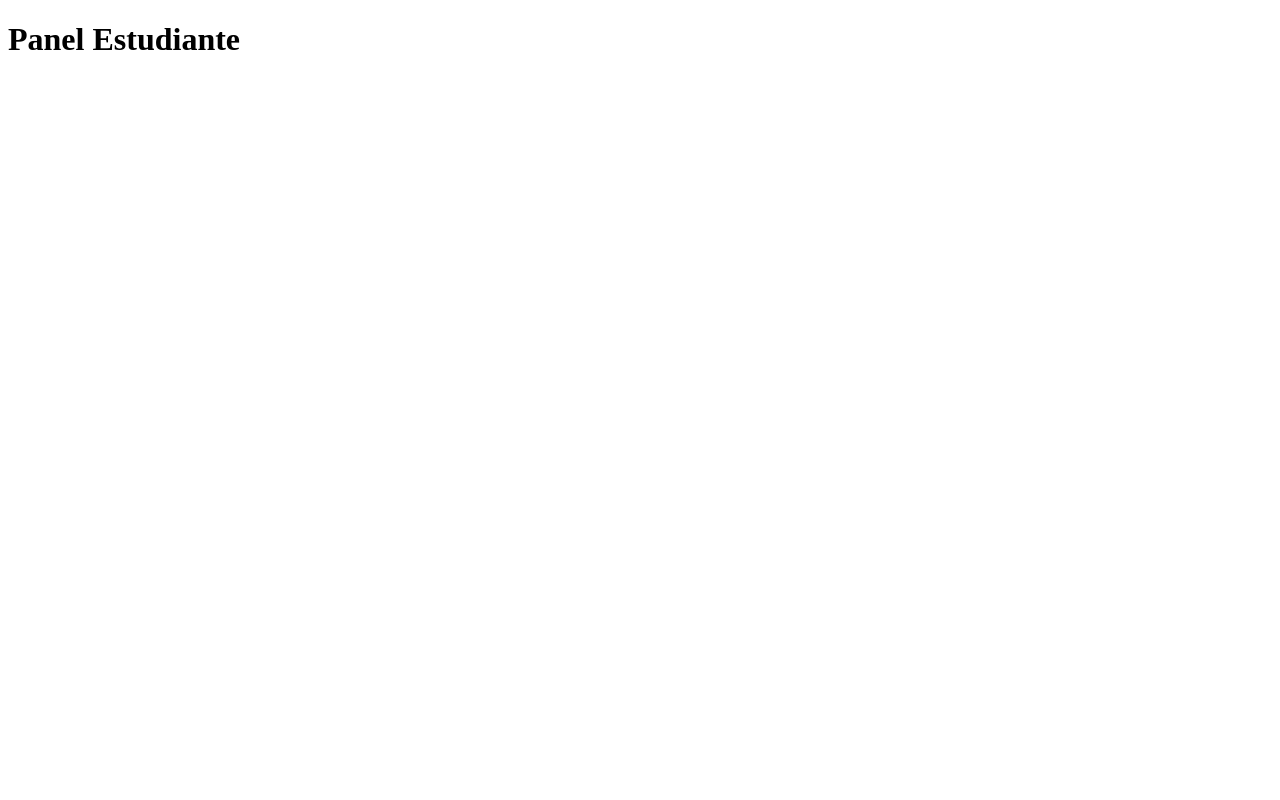
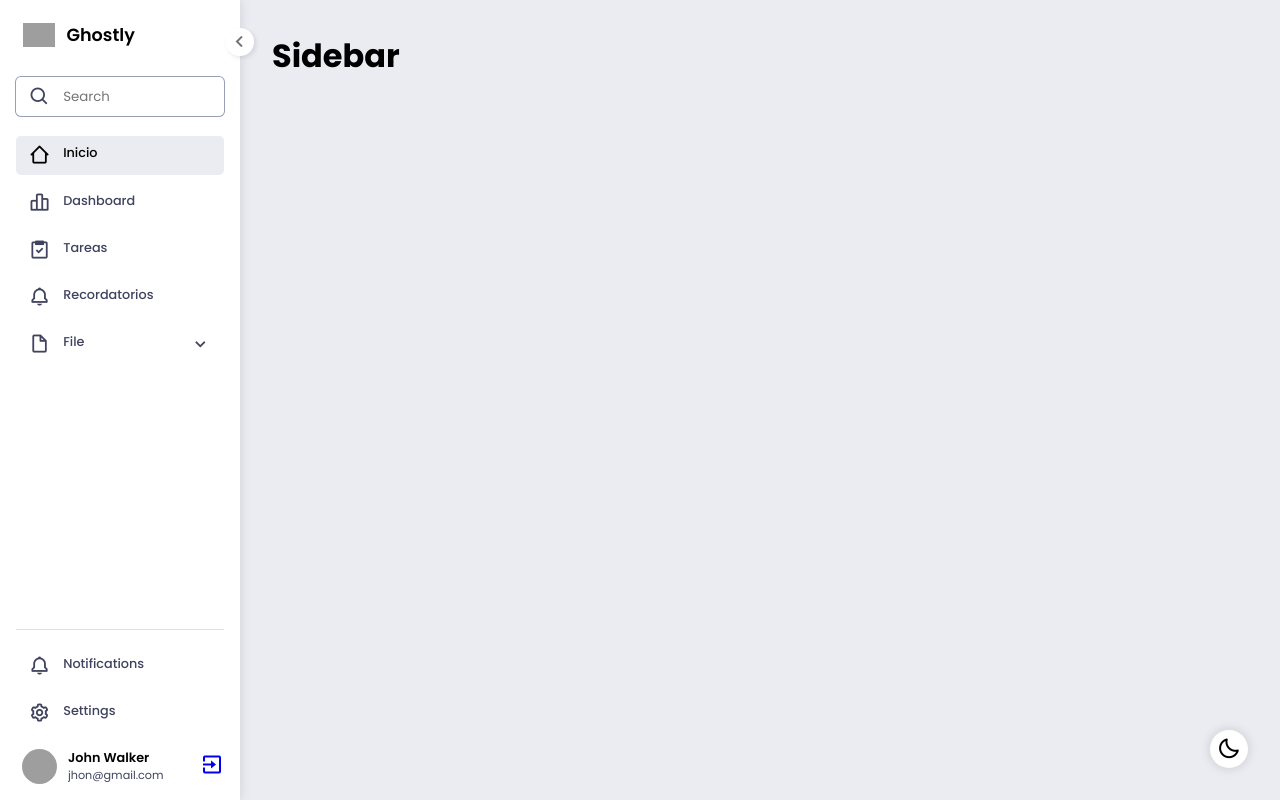
Before and after one commit to ctorresCode/CanvaDjango, a Django app: page /panel-estudiante/ in a window 1280 px wide. Before the commit the page is almost empty. Run offline with Django 5.2, Linux system fonts and the light colour scheme; the visitor is signed in with stand-in values (Sample User, id 1); grey boxes are pictures that could not be loaded.

Commit message:
feat: creación del diseño de la pagina panel_estudiante

```diff
--- /dev/null
+++ b/usuarios/static/usuario/css/panel_estudiante.css
@@ -0,0 +1,399 @@
+@import url("https://fonts.googleapis.com/css2?family=Poppins:wght@100;200;300;400;500;600;700;800;900&display=swap");
+
+* {
+  box-sizing: border-box;
+  margin: 0;
+  padding: 0;
+  font-family: "Poppins", sans-serif;
+}
+:root {
+  --color-bg: #ebecf2;
+  --color-surface: #ffffff;
+  --color-border: #9a9eb2;
+  --color-text-primary: #000;
+  --color-text-secondary: #3f435d;
+  --color-tooltip-bg: #2a2e33;
+  --color-tooltip-text: #fff;
+  --shadow-border: rgba(0, 0, 0, 0.1);
+  --user-bg-color: #fafafc;
+}
+body.dark-mode {
+  --color-bg: #3a3d4d;
+  --color-surface: #12141a;
+  --color-border: #2b2d3b;
+  --color-text-primary: #ffffff;
+  --color-text-secondary: #9ca2b8;
+  --color-tooltip-bg: #fff;
+  --color-tooltip-text: #000;
+  --shadow-border: rgba(255, 255, 255, 0.1);
+  --user-bg-color: #fafafc;
+}
+/* Body */
+body {
+  display: flex;
+  width: 100%;
+  height: 100vh;
+  background-color: var(--color-bg);
+  transition:
+    color 0.5s ease,
+    background-color 0.3s ease,
+    left 0.5s ease;
+}
+/* Sidebar */
+.sidebar {
+  position: fixed;
+  display: flex;
+  flex-direction: column;
+  align-items: center;
+  justify-content: space-between;
+  width: 15rem;
+  height: 100%;
+  padding: 1.4rem 1rem 0 1rem;
+  background-color: var(--color-surface);
+  box-shadow: 1px 0px 10px var(--shadow-border);
+  transition: width 0.5s ease;
+}
+.sidebar.minimize {
+  width: 4.94rem;
+}
+/* Header */
+.header {
+  width: 100%;
+}
+/*Menu Button*/
+.menu-btn {
+  position: absolute;
+  top: 3.5%;
+  right: -0.87rem;
+  display: flex;
+  align-items: center;
+  justify-content: center;
+  width: 1.75rem;
+  height: 1.75rem;
+  border-radius: 50%;
+  background-color: #fff;
+  color: #757575;
+  box-shadow: 2px 2px 5px var(--shadow-border);
+  cursor: pointer;
+  transition: right 0.3s ease;
+}
+.menu-btn i {
+  font-size: 1.5rem;
+}
+.sidebar.minimize .menu-btn {
+  right: -2.2rem;
+}
+.sidebar.minimize .menu-btn i {
+  transform: rotate(180deg);
+}
+/* Brand */
+.brand {
+  width: 100%;
+  display: flex;
+  align-items: center;
+  gap: 0.7rem;
+  padding-left: 0.455rem;
+  margin-bottom: 1.8rem;
+  overflow: hidden;
+}
+.brand img {
+  width: 2rem;
+}
+.brand span {
+  font-size: 1.1rem;
+  font-weight: 600;
+  color: var(--color-text-primary);
+}
+
+/* Menu Container */
+.menu-container {
+  display: flex;
+  width: 100%;
+  height: 100%;
+  flex-direction: column;
+  align-items: center;
+}
+
+/* Search */
+.search {
+  display: flex;
+  width: 100%;
+  padding: 0.55rem 0;
+  margin-bottom: 1.2rem;
+  border-radius: 0.3rem;
+  box-shadow: 0 0 0 1px var(--color-border);
+  cursor: pointer;
+  transition: box-shadow 0.5s ease;
+}
+.search:hover {
+  box-shadow: 0 0 0 1px var(--color-text-primary);
+}
+.sidebar.minimize .search {
+  box-shadow: none;
+}
+.sidebar.minimize .search:hover {
+  background-color: var(--color-bg);
+}
+.search i {
+  font-size: 1.35rem;
+  color: var(--color-text-secondary);
+  padding: 0 0.8rem;
+}
+.search:hover i {
+  color: var(--color-text-primary);
+}
+.search input {
+  width: 70%;
+  border: none;
+  outline: none;
+  background-color: transparent;
+  color: var(--color-text-primary);
+}
+
+/* Menu */
+.menu {
+  width: 100%;
+  display: flex;
+  flex-direction: column;
+  gap: 0.5rem;
+}
+.menu .menu-item {
+  position: relative;
+  list-style: none;
+  overflow: hidden;
+}
+.menu .menu-link {
+  display: flex;
+  padding: 0.55rem 0;
+  color: var(--color-text-secondary);
+  text-decoration: none;
+  border-radius: 0.3rem;
+}
+.menu-item:hover .menu-link,
+.sub-menu .sub-menu-link:hover,
+.menu-item.active .menu-link {
+  color: var(--color-text-primary);
+  background-color: var(--color-bg);
+}
+.menu-link i {
+  font-size: 1.35rem;
+  padding: 0 0.8rem;
+}
+.menu-link i:last-child {
+  margin-left: auto;
+  transition: transform 0.3s ease;
+}
+.sidebar.minimize .menu-link i:last-child {
+  display: none;
+}
+.menu-item.sub-menu-toggle .menu-link i:last-child {
+  transform: rotate(180deg);
+}
+.menu-link span {
+  font-size: 0.8rem;
+  font-weight: 500;
+}
+.sidebar.minimize .menu-item:hover,
+.sidebar.minimize .menu-item.sub-menu-toggle {
+  overflow: visible;
+}
+.sidebar.minimize .menu-item:hover span,
+.sidebar.minimize .menu-item.sub-menu-toggle span {
+  position: absolute;
+  left: 4.2rem;
+  padding: 0.5rem;
+  background-color: var(--color-tooltip-bg);
+  border-radius: 0.4rem;
+  color: var(--color-tooltip-text);
+  transition: all 0.3s ease;
+}
+
+/* Sub menu*/
+.sub-menu {
+  height: 0;
+  transition: all 0.3s ease;
+  overflow: hidden;
+  left: 0;
+}
+.sidebar.minimize .sub-menu {
+  position: absolute;
+  left: 4.2rem;
+  top: 3rem;
+  background-color: var(--color-surface);
+  border-radius: 0.2rem;
+}
+.sub-menu .sub-menu-link {
+  display: flex;
+  margin-left: 2.5rem;
+  padding: 0.55rem 0.5rem;
+  font-size: 0.75rem;
+  font-weight: 500;
+  color: var(--color-text-secondary);
+  text-decoration: none;
+  border-radius: 0.3rem;
+}
+.sub-menu::before {
+  content: "";
+  position: absolute;
+  height: 100%;
+  width: 0.07rem;
+  margin-left: 1.4rem;
+  background-color: var(--color-border);
+}
+.sidebar.minimize .sub-menu::before {
+  width: 0;
+}
+.sidebar.minimize .sub-menu a {
+  margin: 0 0.5rem;
+}
+/* Footer */
+.footer {
+  width: 100%;
+  padding: 1rem 0;
+  box-shadow: 0 -0.02rem 0 0 var(--color-border);
+}
+.user {
+  display: flex;
+  overflow: hidden;
+  margin-top: 1rem;
+}
+.user-img {
+  display: flex;
+  margin: 0 0.7rem 0 0.35rem;
+}
+.user-img img {
+  width: 2.2rem;
+  height: 2.2rem;
+  object-fit: cover;
+  border-radius: 50%;
+}
+.user-data {
+  display: flex;
+  flex-direction: column;
+  overflow: hidden;
+  white-space: nowrap;
+}
+.user-data .name {
+  font-size: 0.8rem;
+  font-weight: 600;
+  color: var(--color-text-primary);
+}
+.user-data .email {
+  font-size: 0.7rem;
+  color: var(--color-text-secondary);
+}
+.user-icon {
+  margin-left: auto;
+  display: flex;
+  align-items: center;
+  justify-content: center;
+  font-size: 1.5rem;
+  color: var(--color-text-secondary);
+}
+
+/* Sidebar button*/
+.sidebar-btn {
+  display: none;
+}
+/* Main */
+main {
+  padding: 2rem 3rem 3rem 17rem;
+  transition: padding 0.5s ease;
+}
+main h1 {
+  color: var(--color-text-primary);
+}
+.sidebar.minimize + main {
+  padding-left: 7.96rem;
+}
+
+/* Dark mode */
+.brand-dark {
+  display: none;
+}
+body.dark-mode .brand-dark {
+  display: flex;
+}
+body.dark-mode .brand-light {
+  display: none;
+}
+.dark-mode-btn {
+  position: absolute;
+  width: 2.4rem;
+  height: 2.4rem;
+  bottom: 2rem;
+  right: 2rem;
+  display: flex;
+  justify-content: center;
+  align-items: center;
+  background-color: #fff;
+  border-radius: 50%;
+  box-shadow: 0 0 10px 2px var(--shadow-border);
+  cursor: pointer;
+  overflow: hidden;
+}
+.dark-mode-btn i {
+  font-size: 1.5rem;
+  position: absolute;
+  transition: transform 0.3s ease-in;
+}
+.dark-mode-btn i:last-child {
+  transform: translateY(150%);
+}
+body.dark-mode .dark-mode-btn i:last-child {
+  transform: translateY(0%);
+}
+body.dark-mode .dark-mode-btn i:first-child {
+  transform: translateY(-150%);
+}
+/* Responsive */
+@media (max-height: 683px) {
+  .footer {
+    box-shadow: none;
+  }
+  .footer ul {
+    display: none;
+  }
+  .menu-container {
+    overflow-y: auto;
+  }
+  .search {
+    box-shadow: none;
+    border: 2px solid var(--color-border);
+  }
+  .search:hover {
+    box-shadow: none;
+  }
+  main {
+    padding: 2rem;
+  }
+}
+@media (max-width: 700px) or (max-height: 683px) {
+  #menu-btn {
+    display: none;
+  }
+  .sidebar {
+    transform: translateX(-100%);
+    transition: transform 0.3s ease;
+  }
+  .sidebar-btn {
+    display: flex;
+    right: 1rem;
+    padding: 1.2rem;
+  }
+  .sidebar-btn i:last-child {
+    display: none;
+  }
+  body.sidebar-hidden .sidebar {
+    transform: translateX(0);
+  }
+  body.sidebar-hidden .sidebar-btn i:last-child {
+    display: flex;
+  }
+  body.sidebar-hidden .sidebar-btn i:first-child {
+    display: none;
+  }
+  main {
+    padding: 2rem;
+  }
+}
--- /dev/null
+++ b/usuarios/static/usuario/js/panel_estudianteAnim.js
@@ -0,0 +1,65 @@
+const menusItemsDropDown = document.querySelectorAll(".menu-item-dropdown");
+const menusItemsStatic = document.querySelectorAll(".menu-item-static");
+const sidebar = document.getElementById("sidebar");
+const menuBtn = document.getElementById("menu-btn");
+const sidebarBtn = document.getElementById("sidebar-btn");
+const darkModeBtn = document.getElementById("dark-mode-btn");
+
+darkModeBtn.addEventListener("click", () => {
+  document.body.classList.toggle("dark-mode");
+});
+
+sidebarBtn.addEventListener("click", () => {
+  document.body.classList.toggle("sidebar-hidden");
+});
+
+menuBtn.addEventListener("click", () => {
+  sidebar.classList.toggle("minimize");
+});
+
+menusItemsDropDown.forEach((menuItem) => {
+  menuItem.addEventListener("click", () => {
+    const subMenu = menuItem.querySelector(".sub-menu");
+    const isActive = menuItem.classList.toggle("sub-menu-toggle");
+    if (subMenu) {
+      if (isActive) {
+        subMenu.style.height = `${subMenu.scrollHeight + 6}px`;
+        subMenu.style.padding = "0.2rem 0";
+      } else {
+        subMenu.style.height = "0";
+        subMenu.style.padding = "0";
+      }
+    }
+    menusItemsDropDown.forEach((item) => {
+      if (item !== menuItem) {
+        const otherSubmenu = item.querySelector(".sub-menu");
+        if (otherSubmenu) {
+          item.classList.remove("sub-menu-toggle");
+          otherSubmenu.style.height = "0";
+          otherSubmenu.style.padding = "0";
+        }
+      }
+    });
+  });
+});
+
+menusItemsStatic.forEach((menuItem) => {
+  menuItem.addEventListener("mouseenter", () => {
+    if (!sidebar.classList.contains("minimize")) return;
+
+    menusItemsDropDown.forEach((item) => {
+      const otherSubmenu = item.querySelector(".sub-menu");
+      if (otherSubmenu) {
+        item.classList.remove("sub-menu-toggle");
+        otherSubmenu.style.height = "0";
+        otherSubmenu.style.padding = "0";
+      }
+    });
+  });
+});
+
+function checkWindowsSize() {
+  sidebar.classList.remove("minimize");
+}
+checkWindowsSize();
+window.addEventListener("resize", checkWindowsSize);
--- a/usuarios/templates/usuario/panel_estudiante.html
+++ b/usuarios/templates/usuario/panel_estudiante.html
@@ -1,11 +1,114 @@
+{% load static%}
 <!doctype html>
 <html lang="en">
   <head>
     <meta charset="UTF-8" />
     <meta name="viewport" content="width=device-width, initial-scale=1.0" />
-    <title>Panel Estudiante</title>
+    <title>Sidebar</title>
+    <link
+      rel="stylesheet"
+      href="{% static 'usuario/css/panel_estudiante.css' %}"
+    />
+    <link
+      href="https://unpkg.com/boxicons@2.1.4/css/boxicons.min.css"
+      rel="stylesheet"
+    />
   </head>
   <body>
-    <h1>Panel Estudiante</h1>
+    <div class="menu-btn sidebar-btn" id="sidebar-btn">
+      <i class="bx bx-menu"></i>
+      <i class="bx bx-x"></i>
+    </div>
+    <div class="dark-mode-btn" id="dark-mode-btn">
+      <i class="bx bx-moon"></i>
+      <i class="bx bx-sun"></i>
+    </div>
+    <div class="sidebar" id="sidebar">
+      <div class="header">
+        <div class="menu-btn" id="menu-btn">
+          <i class="bx bx-chevron-left"></i>
+        </div>
+        <div class="brand">
+          <img class="brand-light" src="/brand/brand-light.svg" alt="logo" />
+          <img class="brand-dark" src="/brand/brand-dark.svg" alt="logo" />
+          <span>Ghostly</span>
+        </div>
+      </div>
+      <div class="menu-container">
+        <div class="search">
+          <i class="bx bx-search"></i>
+          <input type="search" placeholder="Search" />
+        </div>
+        <ul class="menu">
+          <li class="menu-item menu-item-static active">
+            <a href="#" class="menu-link">
+              <i class="bx bx-home-alt-2"></i>
+              <span>Inicio</span>
+            </a>
+          </li>
+          <li class="menu-item menu-item-static">
+            <a href="#" class="menu-link">
+              <i class="bx bx-bar-chart-alt-2"></i>
+              <span>Dashboard</span>
+            </a>
+          </li>
+          <li class="menu-item menu-item-static">
+            <a href="#" class="menu-link">
+              <i class="bx bx-task"></i>
+              <span>Tareas</span>
+            </a>
+          </li>
+          <li class="menu-item menu-item-static">
+            <a href="#" class="menu-link">
+              <i class="bx bx-bell"></i>
+              <span>Recordatorios</span>
+            </a>
+          </li>
+          <li class="menu-item menu-item-dropdown">
+            <a href="#" class="menu-link">
+              <i class="bx bx-file-blank"></i>
+              <span>File</span>
+              <i class="bx bx-chevron-down"></i>
+            </a>
+            <ul class="sub-menu">
+              <li><a href="#" class="sub-menu-link">Images</a></li>
+              <li><a href="#" class="sub-menu-link">Audios</a></li>
+            </ul>
+          </li>
+        </ul>
+      </div>
+      <div class="footer">
+        <ul class="menu">
+          <li class="menu-item menu-item-static">
+            <a href="#" class="menu-link">
+              <i class="bx bx-bell"></i>
+              <span>Notifications</span>
+            </a>
+          </li>
+          <li class="menu-item menu-item-static">
+            <a href="#" class="menu-link">
+              <i class="bx bx-cog"></i>
+              <span>Settings</span>
+            </a>
+          </li>
+        </ul>
+        <div class="user">
+          <div class="user-img">
+            <img src="/user.jpg" alt="user" />
+          </div>
+          <div class="user-data">
+            <span class="name">John Walker</span>
+            <span class="email">jhon@gmail.com</span>
+          </div>
+          <div class="user-icon">
+            <a href="{% url 'logout' %}"><i class="bx bx-exit"></i></a>
+          </div>
+        </div>
+      </div>
+    </div>
+    <main>
+      <h1>Sidebar</h1>
+    </main>
+    <script src="/static/usuario/js/panel_estudianteAnim.js"></script>
   </body>
 </html>
```
Also changed, not shown: usuarios/templates/base.html (renamed from usuarios/static/base.html).
